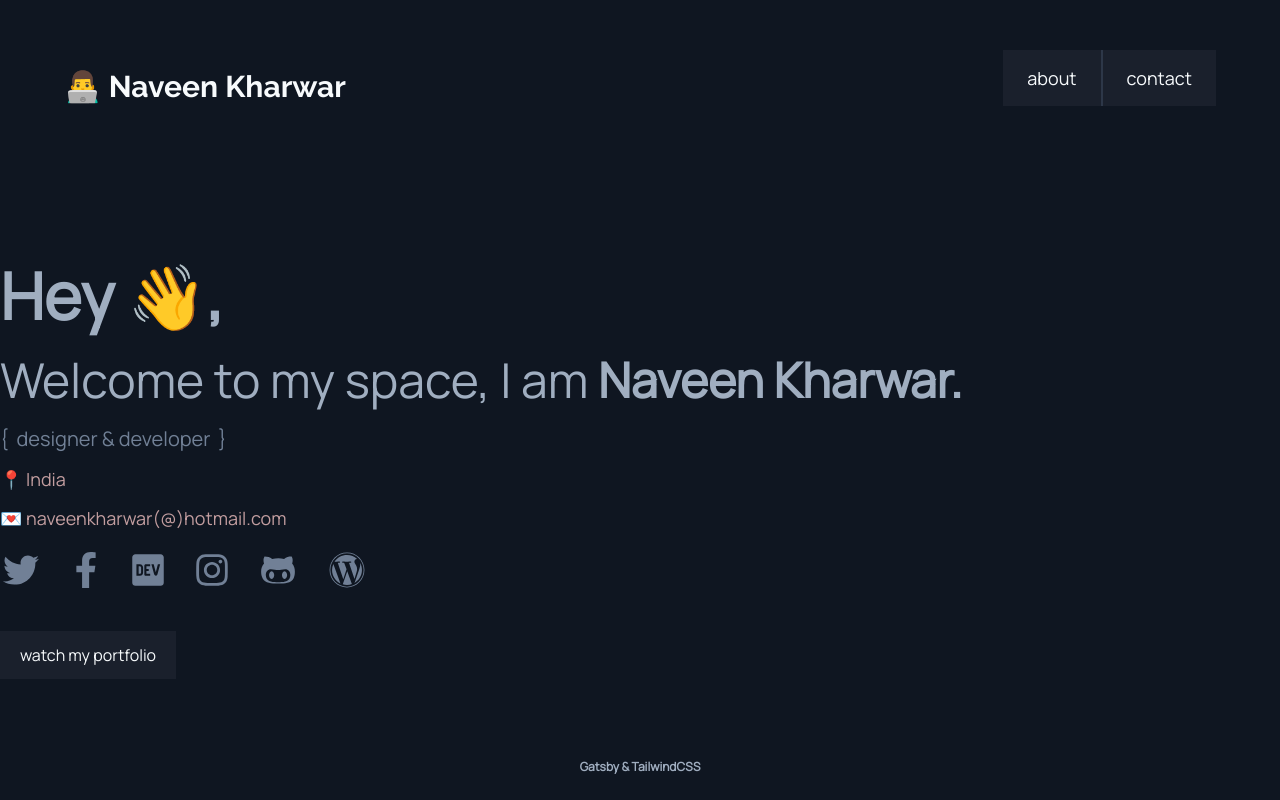
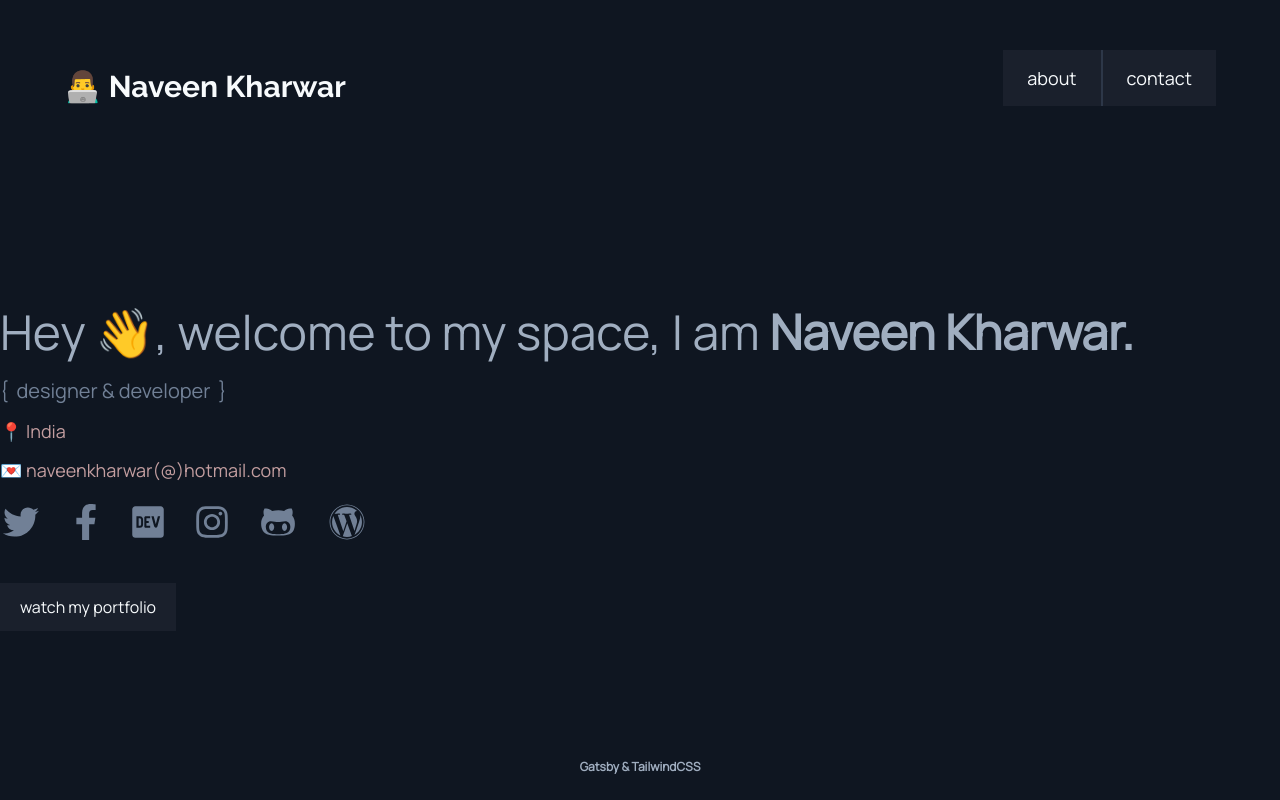
Before and after one commit to NaveenKharwar/thisisnaveen, a Gatsby site: page / in a window 1280 px wide. Built offline with nearby package versions, Linux system fonts and the light colour scheme; Gatsby itself is replaced by a stand-in of ours.

Commit message:
font fixed

```diff
--- a/src/pages/index.js
+++ b/src/pages/index.js
@@ -11,7 +11,7 @@ const IndexPage = () => (
     <SEO title="Home" />
 		<section className="lg:px-0 px-6">
 			<div className="container mx-auto ">
-				<h1 className="lg:text-5xl text-4xl font-normal"><span className="lg:text-6xl text-5xl font-semibold">Hey 👋,</span><br />Welcome to my space, I am <span className="font-semibold">Naveen Kharwar.</span></h1>
+				<h1 className="lg:text-5xl text-4xl font-normal">Hey 👋, welcome to my space, I am <span className="font-bold">Naveen Kharwar.</span></h1>
                 <p className="iam text-xl">designer & developer</p>
 				<span className="block mb-3">📍 India</span>
 				<span className="block mb-5">💌 naveenkharwar(@)hotmail.com</span>
```
